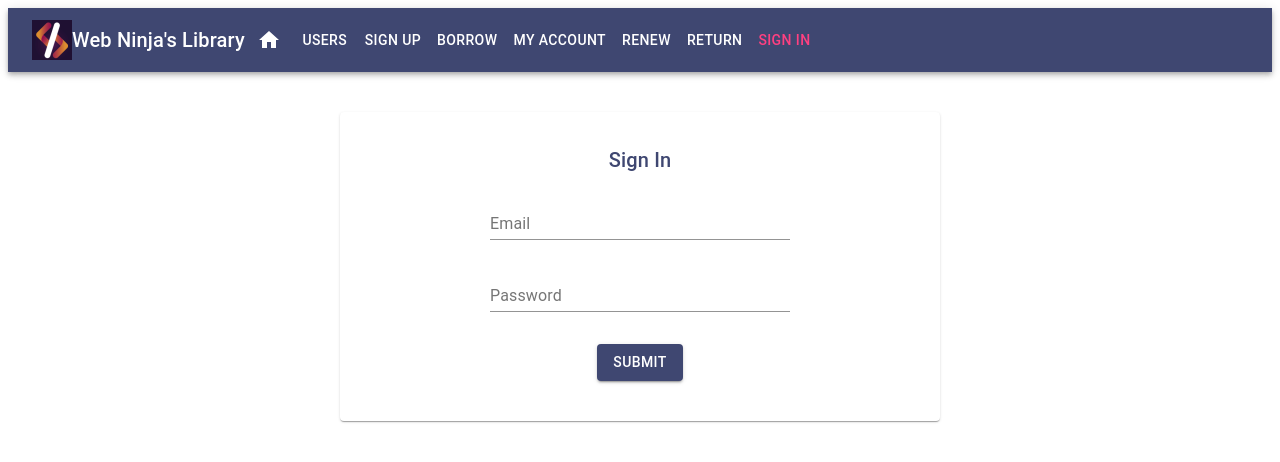
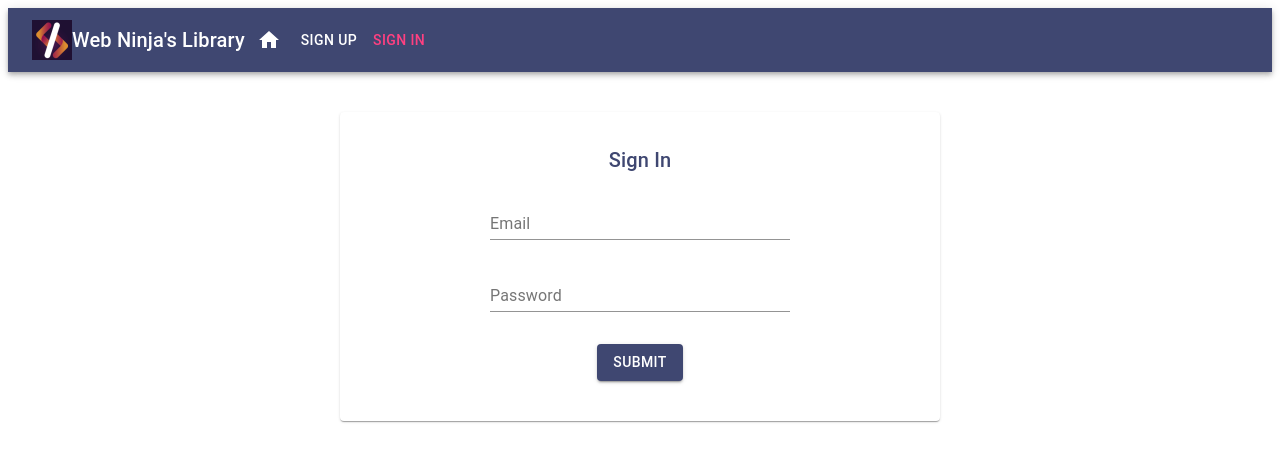
Before and after one commit to NhuNhuNguyen/WebApplicationFinalProject, a React (Vite) app in the folder client/: page /signin in a window 1280 px wide. Shown: the top 462 px of the page. Built offline with nearby package versions, Linux system fonts and the light colour scheme.

Commit message:
v0.4 Menu updated -Kwok Wing

```diff
--- a/client/core/Menu.jsx
+++ b/client/core/Menu.jsx
@@ -39,12 +39,22 @@ export default function Menu(){
           <HomeIcon/>
         </IconButton>
       </Link>
+      {
+        !auth.isAuthenticated() && (<span>
+          <Link to="/signup">
+            <Button style={isActive(location, "/signup")}>Sign up
+            </Button>
+          </Link>
+          <Link to="/signin">
+            <Button style={isActive(location, "/signin")}>Sign In
+            </Button>
+          </Link>
+        </span>)
+      }
+      {
+        auth.isAuthenticated() && (<span>
       <Link to="/users">
         <Button style={isActive(location, "/users")}>Users</Button>
-      </Link>
-      <Link to="/signup">
-            <Button style={isActive(location, "/signup")}>Sign up
-            </Button>
       </Link>
       <Link to="/listbooks">
         <Button style={isActive(location, "/listbooks")}>Borrow</Button>
@@ -52,19 +62,17 @@ export default function Menu(){
       <Link to="/myaccount">
         <Button style={isActive(location, "/myaccount")}>My Account</Button>
       </Link>
-      {/* <Link to="/borrow">
-        <Button style={isActive(location, "/borrow")}>Borrow</Button>
-      </Link> */}
       <Link to="/renew">
         <Button style={isActive(location, "/renew")}>Renew</Button>
       </Link>
       <Link to="/return">
         <Button style={isActive(location, "/return")}>Return</Button>
       </Link>
-          <Link to="/signin">
-            <Button style={isActive(location, "/signin")}>Sign In
-            </Button>
-          </Link>
+          <Button color="inherit" onClick={() => {
+               auth.clearJWT(() => navigate('/'));
+            }}>Sign out</Button>
+        </span>)
+      }
     </Toolbar>
   </AppBar>
 );
```
